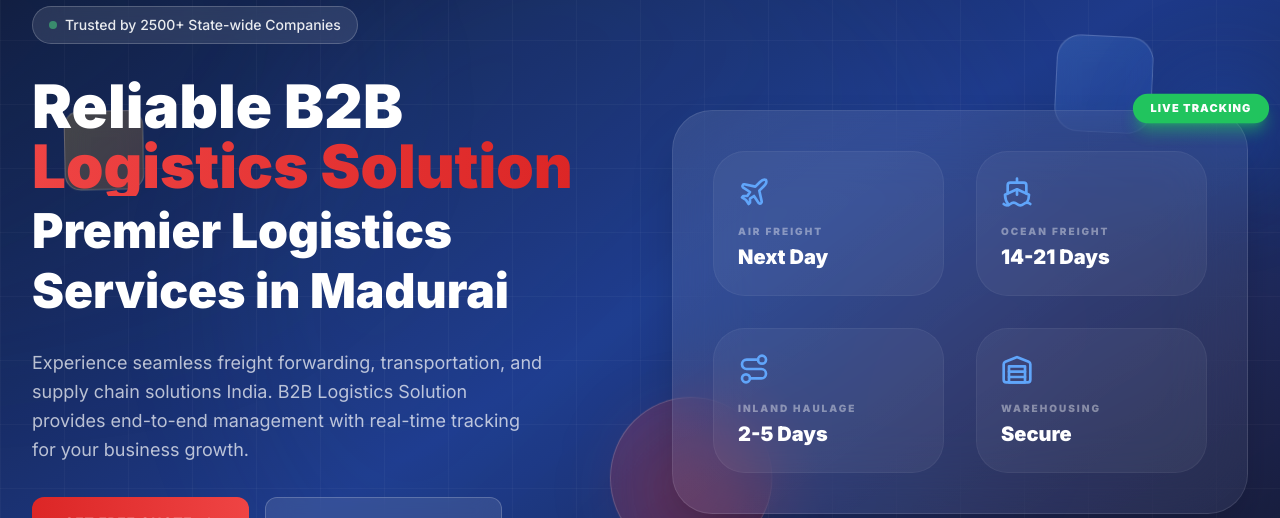
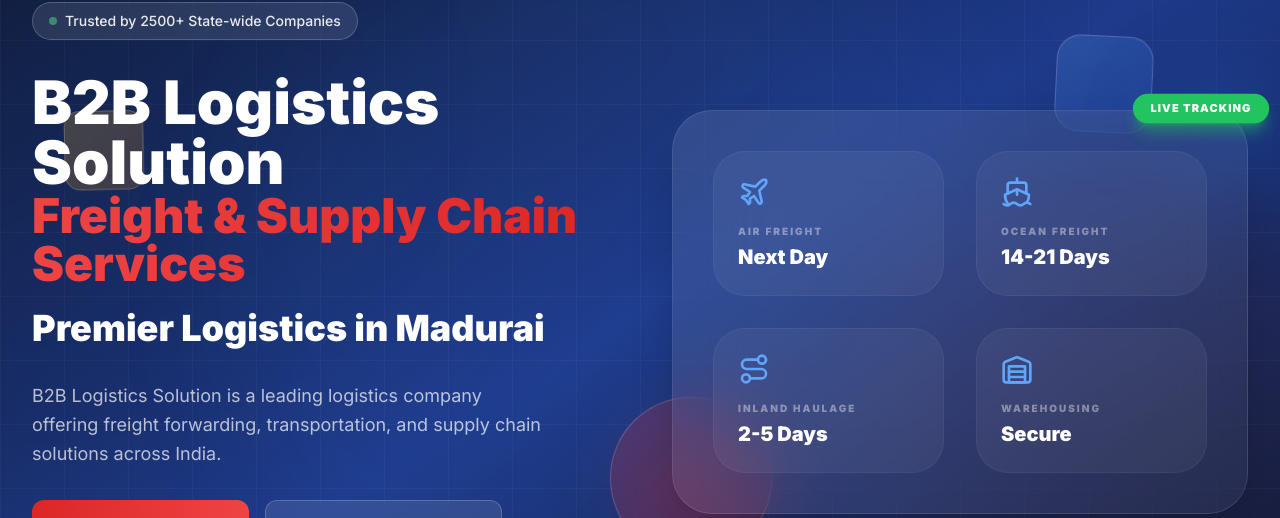
Before and after one commit to Easvaran/b2blogistics, a Next.js app: page / in a window 1280 px wide. Shown: the part 169-687 px from the top of the page. Built offline with nearby package versions, Linux system fonts and the light colour scheme; no server answers; the database is empty.

Commit message:
SEO: Improve keyword ranking for B2B Logistics Solution

```diff
--- a/src/app/layout.tsx
+++ b/src/app/layout.tsx
@@ -11,13 +11,13 @@
 const inter = Inter({ subsets: ['latin'] });
 
 export const metadata: Metadata = {
-  title: 'B2B Logistics Solution | Professional Logistics & Freight Forwarding Services',
-  description: 'Expert freight forwarding, seamless supply chain management, and professional transportation services in Madurai. We deliver reliable, efficient, and cost-effective logistics solutions tailored to your business needs.',
-  keywords: 'professional logistics Madurai, expert freight forwarding, supply chain solutions India, transportation services Madurai, B2B logistics solution, domestic shipping excellence',
+  title: 'B2B Logistics Solution | Freight & Supply Chain Services',
+  description: 'B2B Logistics Solution provides expert freight forwarding, supply chain management, and logistics services in India.',
+  keywords: 'B2B Logistics Solution, freight forwarding India, supply chain management, professional logistics Madurai, transportation services India',
   authors: [{ name: 'B2B Logistics Solution' }],
   openGraph: {
-    title: 'B2B Logistics Solution | Professional Logistics & Freight Forwarding',
-    description: 'Expert freight forwarding, seamless supply chain management, and professional transportation services in Madurai.',
+    title: 'B2B Logistics Solution | Freight & Supply Chain Services',
+    description: 'Expert freight forwarding and supply chain management services in India.',
     url: 'https://www.b2blogisticssolution.com',
     siteName: 'B2B Logistics Solution',
     locale: 'en_IN',
@@ -25,8 +25,8 @@
   },
   twitter: {
     card: 'summary_large_image',
-    title: 'B2B Logistics Solution | Professional Logistics & Freight Forwarding',
-    description: 'Reliable freight forwarding and supply chain solutions tailored to your business needs.',
+    title: 'B2B Logistics Solution | Freight & Supply Chain Services',
+    description: 'B2B Logistics Solution provides expert freight forwarding and supply chain management services in India.',
   },
   alternates: {
     canonical: 'https://www.b2blogisticssolution.com',
--- a/src/app/page.tsx
+++ b/src/app/page.tsx
@@ -226,24 +226,24 @@
                   transition={{ duration: 0.8, delay: 0.5 }}
                   className="text-white block"
                 >
-                  Reliable B2B
+                  B2B Logistics Solution
                 </motion.span>
                 <motion.span
                   initial={{ opacity: 0, scale: 0.8 }}
                   animate={{ opacity: 1, scale: 1 }}
                   transition={{ duration: 0.8, delay: 0.7 }}
-                  className="bg-gradient-to-r from-red-500 to-red-600 bg-clip-text text-transparent inline-block"
+                  className="bg-gradient-to-r from-red-500 to-red-600 bg-clip-text text-transparent inline-block text-3xl md:text-4xl lg:text-5xl"
                 >
-                  Logistics Solution
+                  Freight & Supply Chain Services
                 </motion.span>
                 <br />
                 <motion.span
                   initial={{ opacity: 0, y: 20 }}
                   animate={{ opacity: 1, y: 0 }}
                   transition={{ duration: 0.8, delay: 0.9 }}
-                  className="text-white text-3xl md:text-4xl lg:text-5xl"
+                  className="text-white text-2xl md:text-3xl lg:text-4xl opacity-80"
                 >
-                  Premier Logistics Services in Madurai
+                  Premier Logistics in Madurai
                 </motion.span>
               </motion.h1>
 
@@ -251,7 +251,7 @@
                 variants={itemVariants}
                 className="text-lg text-white/70 max-w-lg leading-relaxed"
               >
-                Experience seamless freight forwarding, transportation, and supply chain solutions India. B2B Logistics Solution provides end-to-end management with real-time tracking for your business growth.
+                B2B Logistics Solution is a leading logistics company offering freight forwarding, transportation, and supply chain solutions across India.
               </motion.p>
 
               {/* CTA Buttons */}
```
